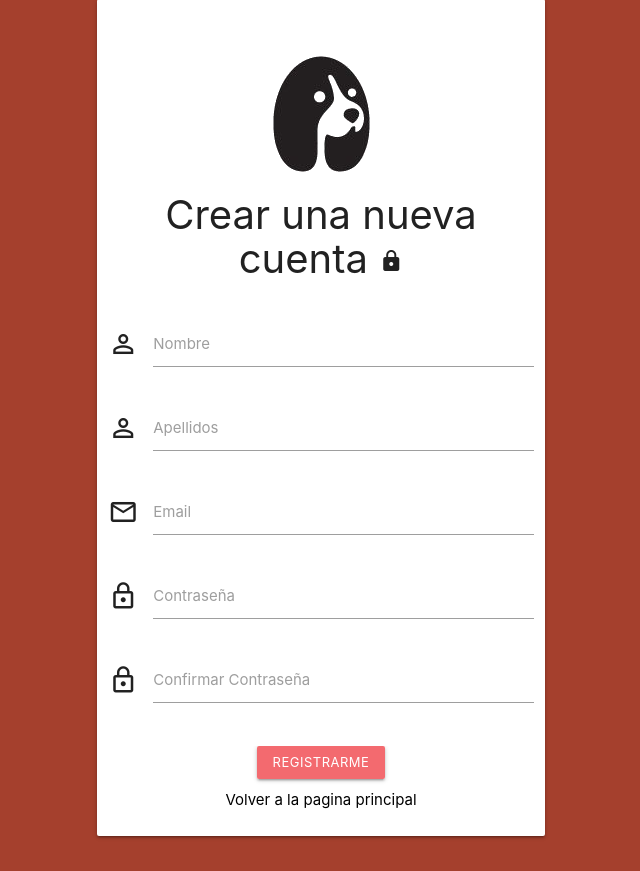
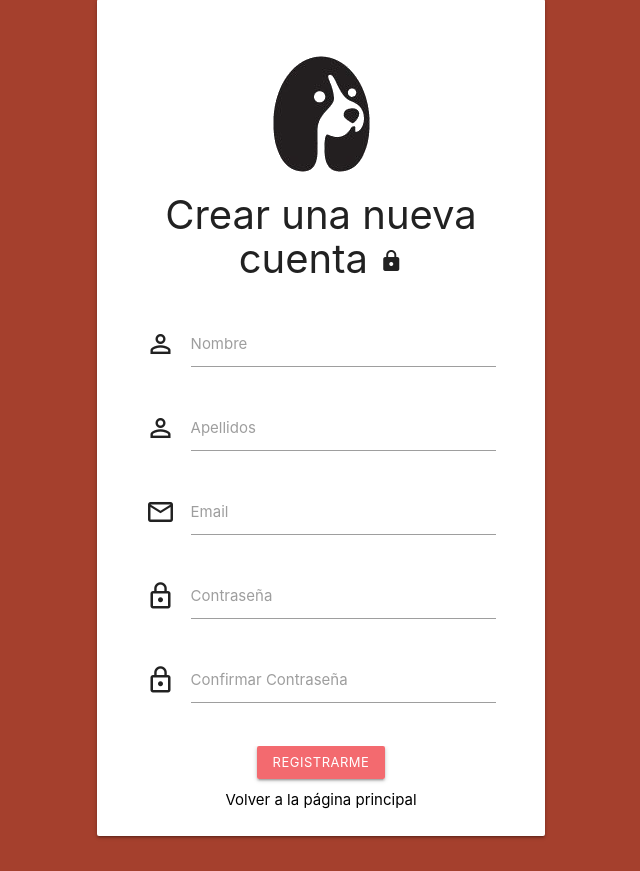
Before and after one commit to alu0100997910/ProyectoDSI-UyA, a PHP site: page /registro.html in a window 1280 px wide. Shown: the part 29-900 px from the top of the page, without its empty margins (319-959 px from the left). Run offline with PHP 8.4, Linux system fonts and the light colour scheme.

Commit message:
corregido faltas de ortografia

```diff
--- a/cuenta.php
+++ b/cuenta.php
@@ -165,7 +165,7 @@
           <img class="circle responsive-img social-icon" alt="Logo de twitter" src="assets/img/twitter.jpg">
         </div>
         <div class="col l4 offset-l2 s6">
-          <h2 class="white-text">Atencion al cliente</h2>
+          <h2 class="white-text">Atención al cliente</h2>
           <ul>
             <li>
               <a href="#">Contacta con nosotros</a>
@@ -174,7 +174,7 @@
               <a href="#">Devoluciones</a>
             </li>
             <li>
-              <a href="#">Soluciones tecnicas</a>
+              <a href="#">Soluciones técnicas</a>
             </li>
             <li>
               <a href="#">Preguntas frecuentes</a>
--- a/login.html
+++ b/login.html
@@ -41,8 +41,8 @@
               <div class="center-align">
                 <button type="submit" class="btn waves-effect waves-personal btn-small">INICIAR SESIÓN</button>
                 <div class="aregis">
-                  <a href="registro.html"><strong>¡Registrarme ahora!</strong></a>
-                  <a href="index.php">Volver a la pagina principal</a>
+                  <a href="registro.html"><strong>¡Regístrarme ahora!</strong></a>
+                  <a href="index.php">Volver a la página principal</a>
                 </div>
               </div>
             </div>
--- a/registro.html
+++ b/registro.html
@@ -24,27 +24,27 @@
             <h1 class="center-align">Crear una nueva cuenta <i class="material-icons">lock</i></h1>
             <div class="row">
               <div id="ajaxres" class="col s10 push-s1" role="alert" aria-live="polite" hidden></div>
-              <div class="input-field col s12">
+              <div class="input-field col s10 push-s1">
                 <i class="material-icons prefix">person_outline</i>
                 <input id="name" name="name" type="text" required>
                 <label for="name">Nombre</label>
               </div>
-              <div class="input-field col s12">
+              <div class="input-field col s10 push-s1">
                 <i class="material-icons prefix">person_outline</i>
                 <input id="lastname" name="lastname" type="text" required>
                 <label for="lastname">Apellidos</label>
               </div>
-              <div class="input-field col s12">
+              <div class="input-field col s10 push-s1">
                 <i class="material-icons prefix">mail_outline</i>
                 <input id="email" name="email" type="email" required>
                 <label for="email" class="center-align">Email</label>
               </div>
-              <div class="input-field col s12">
+              <div class="input-field col s10 push-s1">
                 <i class="material-icons prefix">lock_outline</i>
                 <input id="password" name="password" type="password" required>
                 <label for="password">Contraseña</label>
               </div>
-              <div class="input-field col s12">
+              <div class="input-field col s10 push-s1">
                 <i class="material-icons prefix">lock_outline</i>
                 <input id="passwordconfirm" type="password" required>
                 <label for="passwordconfirm">Confirmar Contraseña</label>
@@ -54,7 +54,7 @@
               <div class="center-align">
                 <button id="registrar" type="submit" class="btn waves-effect waves-personal btn-small"> Registrarme</button>
                 <div class="aregis">
-                  <a href="index.php" class="">Volver a la pagina principal</a>
+                  <a href="index.php" class="">Volver a la página principal</a>
                 </div>
               </div>
             </div>
```
Also changed, not shown: index.php (+6 -6 lines), producto.php (+6 -6 lines).
